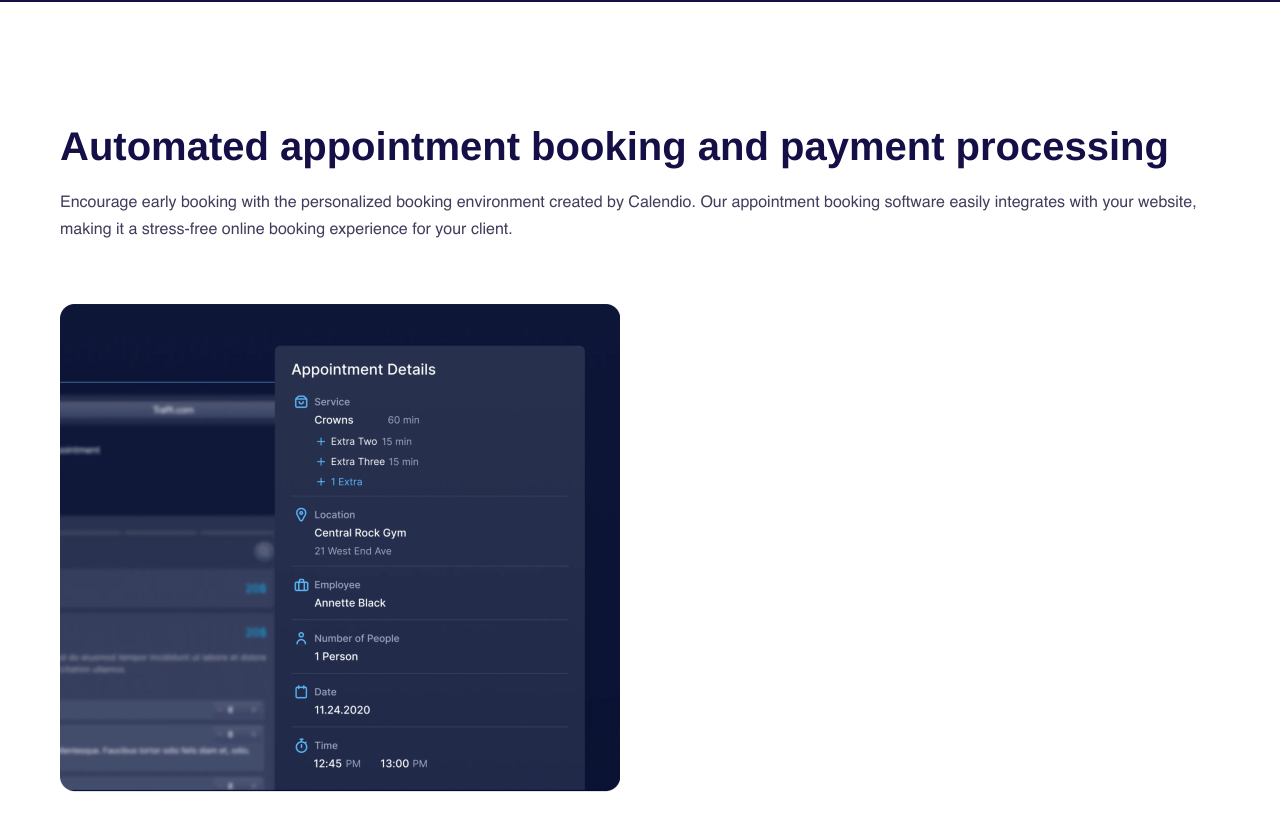
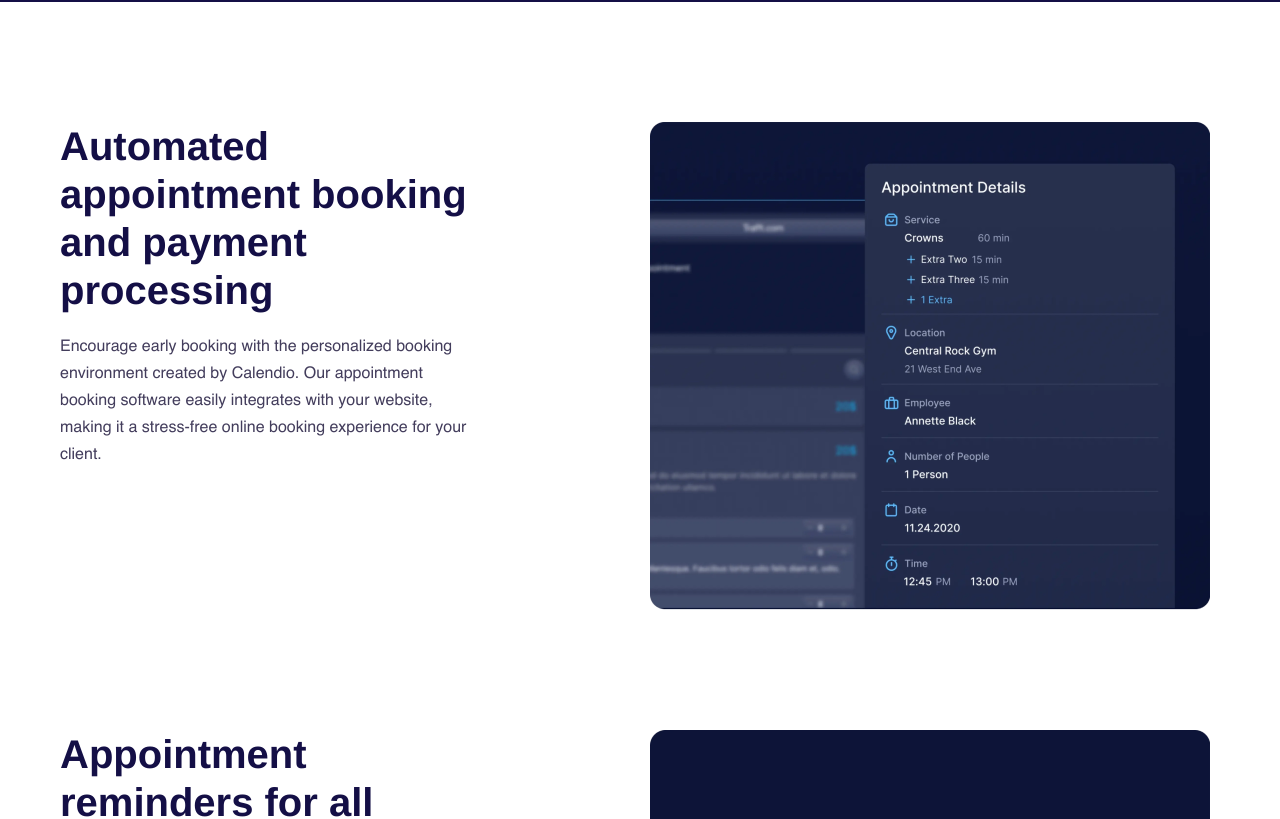
Before and after one commit to bmilcs/interview-test-project, a React (Vite) app: page / in a window 1280 px wide. Shown: the part 960-1779 px from the top of the page. Built offline with nearby package versions, Linux system fonts and the light colour scheme.

Commit message:
Add responsiveness to benefits & features

```diff
--- a/src/components/Benefits/Benefits.css
+++ b/src/components/Benefits/Benefits.css
@@ -12,3 +12,19 @@
   margin-bottom: 60px;
   line-height: 27px;
 }
+
+.benefit__image-wrapper {
+  display: grid;
+  place-items: center;
+}
+
+@media (min-width: 1200px) {
+  .benefit {
+    display: grid;
+    grid-template-columns: repeat(2, 1fr);
+  }
+
+  .benefit__content {
+    padding-right: 160px;
+  }
+}
--- a/src/components/Benefits/Benefits.jsx
+++ b/src/components/Benefits/Benefits.jsx
@@ -21,6 +21,7 @@ function Benefits() {
             <img src={benefitImg1} alt="Benefit Image 1" />
           </div>
         </div>
+
         <div className="benefit">
           <div className="benefit__content">
             <h3>Appointment reminders for all participants</h3>
@@ -34,6 +35,7 @@ function Benefits() {
             <img src={benefitImg2} alt="Benefit Image 1" />
           </div>
         </div>
+
         <div className="benefit">
           <div className="benefit__content">
             <h3>Monitor your business performance</h3>
--- a/src/components/Features/Features.css
+++ b/src/components/Features/Features.css
@@ -48,5 +48,10 @@
 @media (max-width: 1060px) {
   .features {
     flex-direction: column;
+    max-width: 100%;
+  }
+
+  .features__content {
+    max-width: 680px;
   }
 }
```
